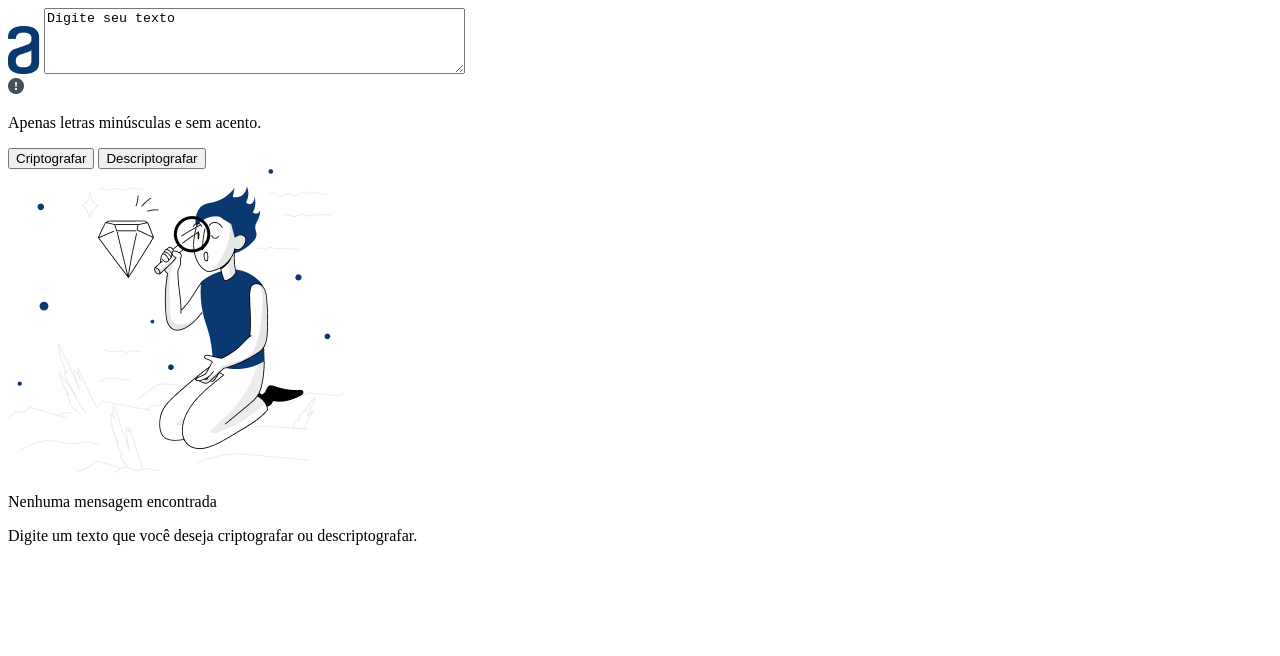
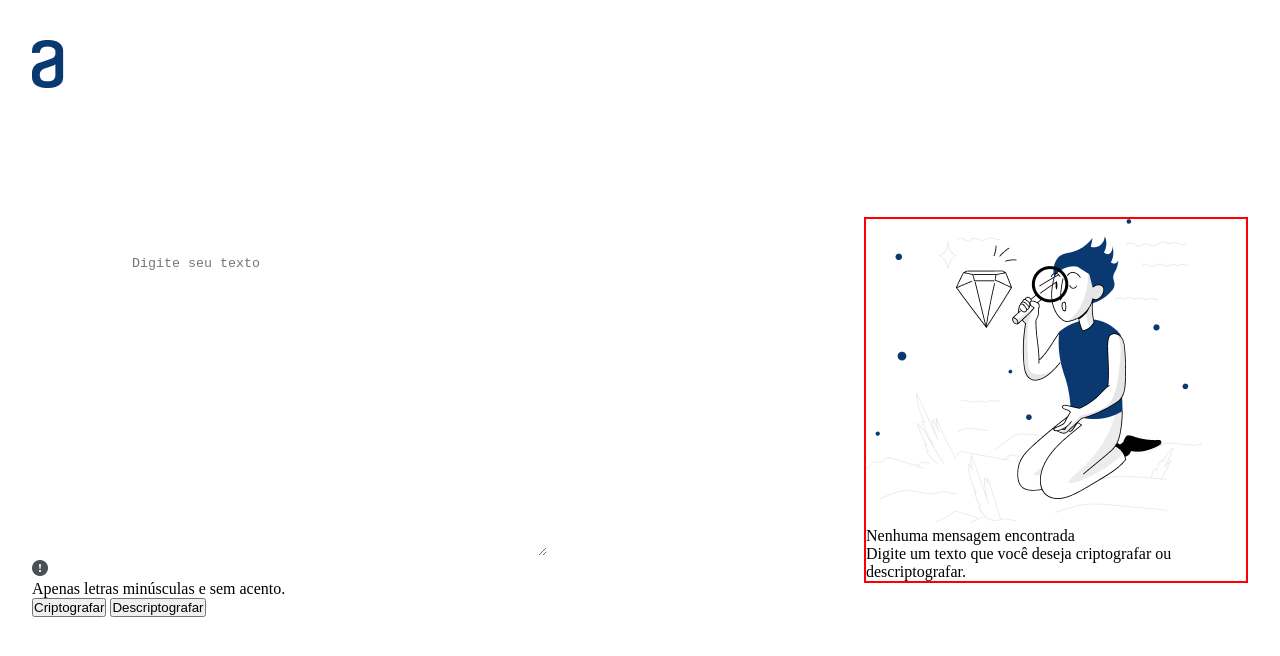
Before and after one commit to willianbatist/challengeOne-Text-Decoder, a plain HTML site: page index.html in a window 1280 px wide. Drawn offline with Linux system fonts and the light colour scheme.

Commit message:
feat: all tags html of page

```diff
--- a/index.css
+++ b/index.css
@@ -0,0 +1,41 @@
+* {
+  box-sizing: border-box;
+  padding: 0;
+  margin: 0;
+}
+
+body {
+  display: flex;
+  justify-content: space-around;
+  align-items: center;
+}
+
+textarea:focus, input:focus, select:focus {
+  box-shadow: 0 0 0 0;
+  border: 0 none;
+  outline: 0;
+}
+
+.container-text-decoder {
+  width: 60%;
+  height: 100vh;
+}
+
+.logo-a {
+  margin-top: 40px;
+  display: block;
+}
+
+textarea {
+  border: none;
+  margin-top: 168px;
+  margin-left: 100px;
+  height: 300px;
+}
+
+
+
+.container-view-text {
+  border: 2px solid red;
+  width: 30%;
+}
--- a/index.html
+++ b/index.html
@@ -8,9 +8,9 @@
     <title>Text Decoder</title>
 </head>
 <body>
-  <div>
-    <img src="a.png" alt="Logo do site, é a letra A">
-    <textarea id="w3review" name="w3review" rows="4" cols="50">Digite seu texto</textarea>
+  <div class="container-text-decoder">
+    <img class="logo-a" src="a.png" alt="Logo do site, é a letra A">
+    <textarea placeholder="Digite seu texto" id="w3review" name="w3review" rows="4" cols="50"></textarea>
     <div>
       <img src="alert.png" alt="icone de alerta">
       <p>Apenas letras minúsculas e sem acento.</p>
@@ -20,7 +20,7 @@
       </div>
     </div>
   </div>
-  <div>
+  <div class="container-view-text">
     <img src="character.png" alt="imagem que mostra personagem de joelhos usando uma lupa">
     <p>Nenhuma mensagem encontrada</p>
     <p>Digite um texto que você deseja criptografar ou descriptografar.</p>
```
